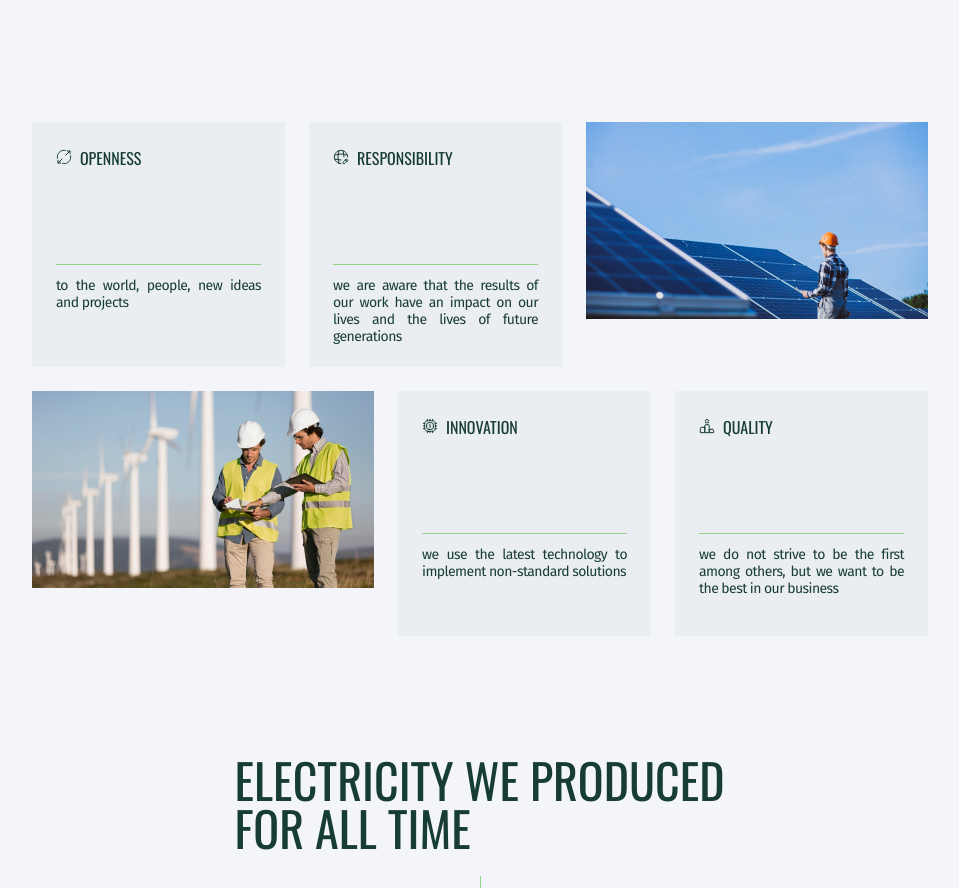
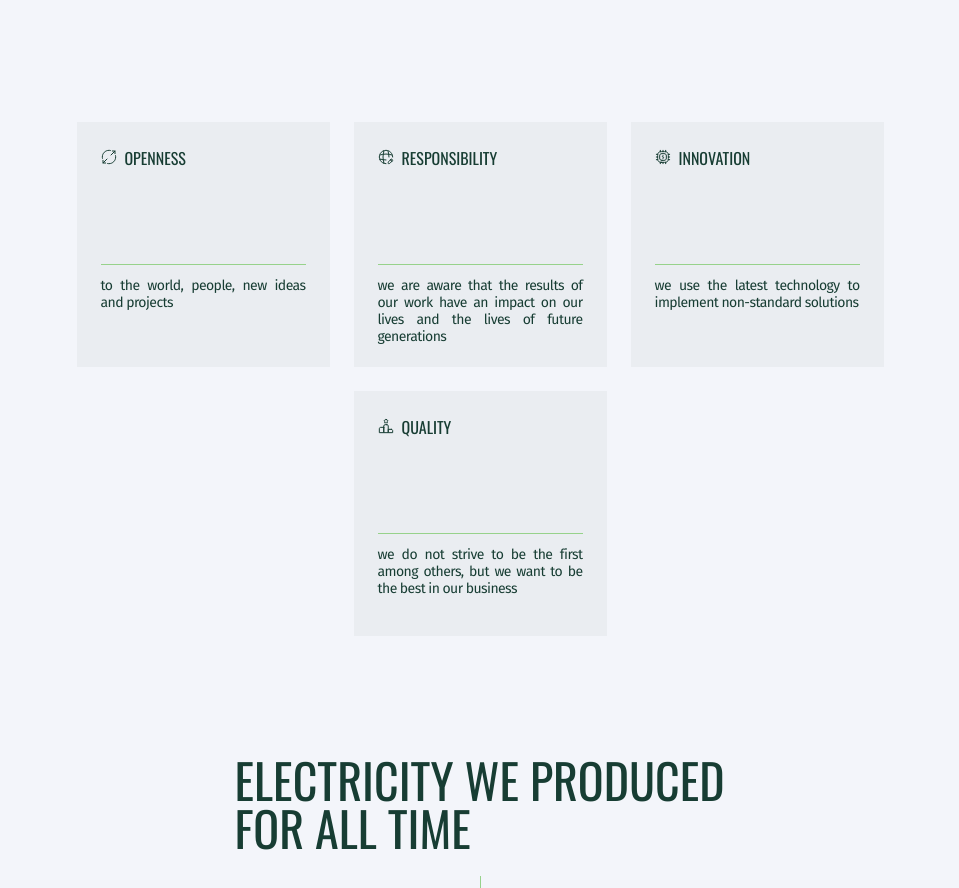
Before and after one commit to Ynln69/ecosolution-test, a React (Create React App) app: page / in a window 1280 px wide. Shown: the part 1077-1965 px from the top of the page, without its empty margins (160-1119 px from the left). Built offline with nearby package versions, Linux system fonts and the light colour scheme.

Commit message:
редагування секції About

```diff
--- a/src/components/About/About.jsx
+++ b/src/components/About/About.jsx
@@ -1,10 +1,11 @@
-import useWindowSize from "hooks/useWindowSize";
+// import useWindowSize from "hooks/useWindowSize";
+import valuesData from "../data/values.json";
 import Title from "components/Title/Title";
 
-import SolarPanelsMedium from "../../images/tablet/solar-panels768.jpg";
-import SolarPanelsLarge from "../../images/solar-panels1280.jpg";
-import WindFarmsMedium from "../../images/tablet/wind-farms-fields768.jpg";
-import WindFarmsLarge from "../../images/wind-farms-fields1280.jpg";
+// import SolarPanelsMedium from "../../images/tablet/solar-panels768.jpg";
+// import SolarPanelsLarge from "../../images/solar-panels1280.jpg";
+// import WindFarmsMedium from "../../images/tablet/wind-farms-fields768.jpg";
+// import WindFarmsLarge from "../../images/wind-farms-fields1280.jpg";
 
 import {
   ValuesContent,
@@ -18,7 +19,7 @@ import sprite from "../../images/sprite.svg";
 import { Container, Section } from "css/base.styled";
 
 const About = () => {
-  const { width } = useWindowSize();
+  // const { width } = useWindowSize();
   return (
     <Section id="about">
       <Container>
@@ -33,77 +34,15 @@ const About = () => {
           </ValuesText>
         </ValuesContent>
         <ValuesList>
-          <ValuesItem>
-            <svg width={16} height={16}>
-              <use xlinkHref={`${sprite}#icon-maximize-circle`}></use>
-            </svg>
-            <ItemTitle> Openness</ItemTitle>
-            <ItemText>to the world, people, new ideas and projects</ItemText>
-          </ValuesItem>
-          <ValuesItem>
-            <svg width={16} height={16}>
-              <use xlinkHref={`${sprite}#icon-global-edit`}></use>
-            </svg>
-            <ItemTitle> Responsibility</ItemTitle>
-            <ItemText>
-              we are aware that the results of our work have an impact on our
-              lives and the lives of future generations
-            </ItemText>
-          </ValuesItem>
-          {width >= 768 && (
-            <li className="image-item">
-              <img
-                img
-                srcSet={`
-          ${SolarPanelsMedium} 768w,
-          ${SolarPanelsLarge} 1280w
-        `}
-                sizes="
-        (max-width: 768px) 80vw,
-        (max-width: 1280px) 60vw,
-        1200px"
-                src={SolarPanelsMedium}
-                alt="Wind Turbine"
-              />
-            </li>
-          )}
-          {width >= 768 && (
-            <li className="image-item">
-              <img
-                img
-                srcSet={`
-          ${WindFarmsMedium} 768w,
-          ${WindFarmsLarge} 1280w
-        `}
-                sizes="
-        (max-width: 768px) 80vw,
-        (max-width: 1280px) 60vw,
-        1200px"
-                src={WindFarmsMedium}
-                alt="Wind Turbine"
-              />
-            </li>
-          )}
-
-          <ValuesItem>
-            <svg width={16} height={16}>
-              <use xlinkHref={`${sprite}#icon-cpu-charge`}></use>
-            </svg>
-            <ItemTitle> Innovation</ItemTitle>
-            <ItemText>
-              we use the latest technology to implement non-standard solutions
-            </ItemText>
-          </ValuesItem>
-          <ValuesItem>
-            <svg width={16} height={16}>
-              <use xlinkHref={`${sprite}#icon-ranking`}></use>
-            </svg>
-            <ItemTitle> Quality</ItemTitle>
-            <ItemText>
-              we do not strive to be the first among others, but we want to be
-              the best in our business
-            </ItemText>
-          </ValuesItem>
+          {valuesData.map((value, index) => (
+            <ValuesItem key={index}>
+              <svg width={16} height={16}>
+                <use xlinkHref={`${sprite}#${value.icon}`}></use>
+              </svg>
+              <ItemTitle>{value.title}</ItemTitle>
+              <ItemText>{value.text}</ItemText>
+            </ValuesItem>
+          ))}
         </ValuesList>
       </Container>
     </Section>
--- /dev/null
+++ b/src/components/data/values.json
@@ -0,0 +1,22 @@
+[
+  {
+    "icon": "icon-maximize-circle",
+    "title": "Openness",
+    "text": "to the world, people, new ideas and projects"
+  },
+  {
+    "icon": "icon-global-edit",
+    "title": "Responsibility",
+    "text": "we are aware that the results of our work have an impact on our lives and the lives of future generations"
+  },
+  {
+    "icon": "icon-cpu-charge",
+    "title": "Innovation",
+    "text": "we use the latest technology to implement non-standard solutions"
+  },
+  {
+    "icon": "icon-ranking",
+    "title": "Quality",
+    "text": "we do not strive to be the first among others, but we want to be the best in our business"
+  }
+]
```
